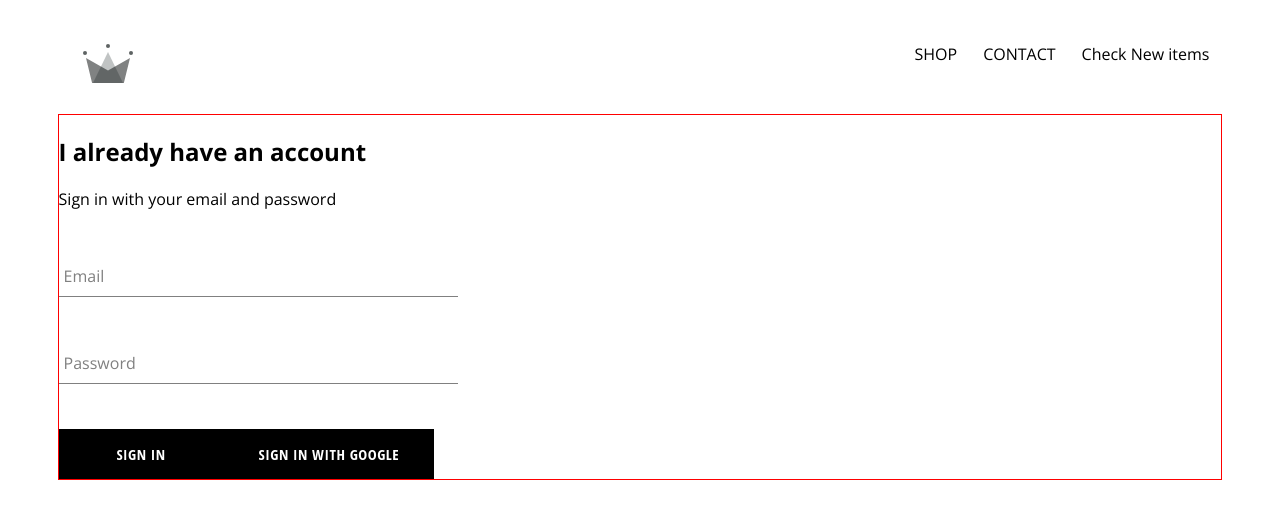
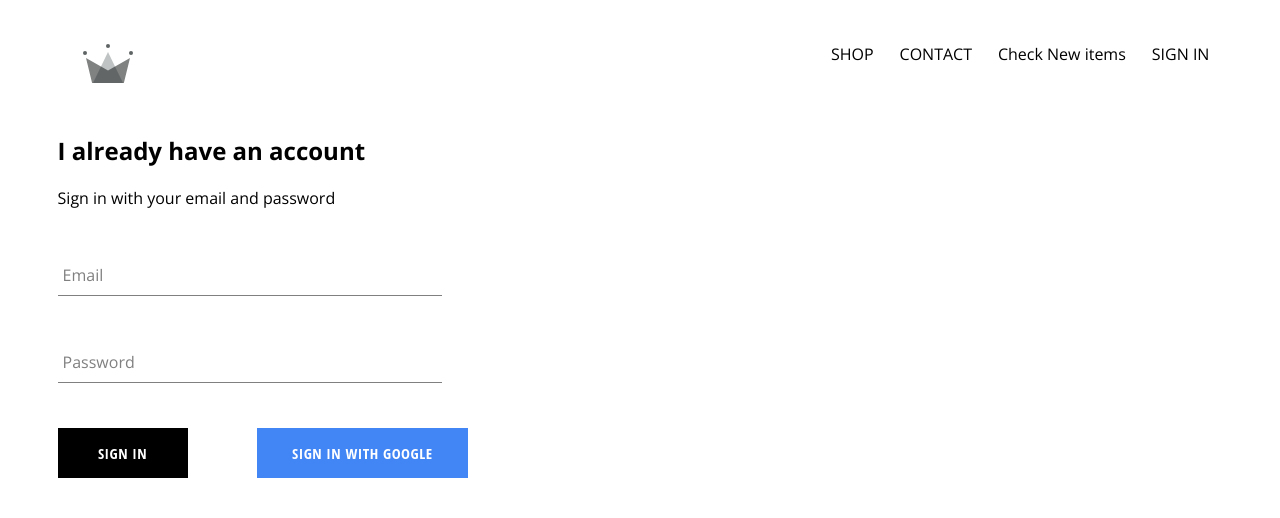
Before and after one commit to DevEmmac/Crown-clothing, a React (Create React App) app: page /signin in a window 1280 px wide. Shown: the top 518 px of the page. Built offline with nearby package versions, Linux system fonts and the light colour scheme; no server answers; a web font is replaced by a local one.

Commit message:
intergrated firebase into application, created sign in pge with sign in component and sign in with google

```diff
--- a/src/App.css
+++ b/src/App.css
@@ -1,4 +1,8 @@
 @import url('https://fonts.googleapis.com/css2?family=Bigelow+Rules&family=Open+Sans:ital,wght@0,300..800;1,300..800&display=swap');
+
+* {
+  box-sizing: border-box;
+}
 
 body {
   font-family: "Open Sans", sans-serif;
--- a/src/App.js
+++ b/src/App.js
@@ -19,19 +19,27 @@
     }
   }
 
+  // Google authentication
+
+  unsubscribeFromAuth  = null;
+
   componentDidMount() {
-     auth.onAuthStateChanged(user => {
-      this.setState({ currentUser: user});
+     this.unsubscribeFromAuth = auth.onAuthStateChanged(user => {
+      this.setState({ currentUser: user });
 
       console.log(user);
-     })
+     });
+  }
+
+  componentWillUnmount() {
+    this.unsubscribeFromAuth();
   }
 
 
   render() {
     return (
       <div>
-        <Header />
+        <Header currentUser={this.state.currentUser}/>
           <Routes>
             <Route exact path='/' Component={HomePage} />
             <Route path='/shop' Component={ShopPage} />
--- a/src/component/custom/custom-button.component.jsx
+++ b/src/component/custom/custom-button.component.jsx
@@ -2,9 +2,10 @@
 
 import './custom-button.style.css';
 
-const CustomButton = ( { children, ...otherProps }) => (
-    <button className='custom-button' {...otherProps}>
-       {children}
+const CustomButton = ({ children, isGoogleSignIn, ...otherProps }) => (
+    <button
+      className={`${isGoogleSignIn ? 'google-sign-in' : ''} custom-button`} {...otherProps}>
+      {children}
     </button>
 );
 
--- a/src/component/custom/custom-button.style.css
+++ b/src/component/custom/custom-button.style.css
@@ -1,9 +1,8 @@
 .custom-button {
-    min-width: 165px;
+    min-width: 130px;
     width: auto;
     height: 50px;
     letter-spacing: 0.5px;
-    line-height: 50px;
     padding: 0 35px 0 35px;
     font-size: 15px;
     background-color: black;
@@ -18,5 +17,14 @@
 .custom-button:hover {
     background-color: white;
     color: black;
-    border: 1px solid black;
-  }
+}
+
+.google-sign-in {
+    background-color: #4285f4;
+    color: white;
+}
+
+.google-sign-in:hover {
+    background-color: #357ae8;
+    border: none;
+}
--- a/src/component/header/header.component.jsx
+++ b/src/component/header/header.component.jsx
@@ -1,12 +1,14 @@
 import React from "react";
 
 import { Link } from 'react-router-dom';
+
+import { auth } from '../../firebase/firebase.utils';
 
 import { ReactComponent as Logo } from '../../assets/crown.svg';
 
 import './header.style.css';
 
-const Header = () => (
+const Header = ({ currentUser }) => (
     <div className="header">
         <Link className="logo-container" to="/">
             <Logo className='logo'/>
@@ -24,6 +26,13 @@
             <Link className="option" to="/">
              Check New items
             </Link>
+
+            {
+                currentUser ?
+                <div className="option" onClick={() => auth.signOut()}> SIGN OUT </div>
+                :
+                <Link className="option" to='/signin'> SIGN IN </Link>
+            }
         </div>
 
     </div>
--- a/src/component/header/header.style.css
+++ b/src/component/header/header.style.css
@@ -22,4 +22,5 @@
 }
 .option {
     padding: 10px 13px;
-    }
+    cursor: pointer;
+}
--- a/src/component/sign-in/sign-in.component.jsx
+++ b/src/component/sign-in/sign-in.component.jsx
@@ -53,14 +53,22 @@
                     required
                     />
 
-                    <CustomButton type="submit"> Sign In </CustomButton>
-                    <CustomButton onClick={signInWithGoogle}>
-                        {' '}
-                        Sign In with Google{' '} </CustomButton>
+                    <div className="buttons">
+                        <CustomButton type="submit"> Sign In </CustomButton>
+
+                          <div className="google-sign-in">
+                             <CustomButton onClick={signInWithGoogle} isGoogleSignIn>
+                                Sign In with Google
+                             </CustomButton>
+                           </div>
+                    </div>
                 </form>
              </div>
-        )
+        );
     }
  }
 
  export default SignIn;
+
+
+//  {' '}
--- a/src/component/sign-in/sign-in.style.css
+++ b/src/component/sign-in/sign-in.style.css
@@ -1,5 +1,5 @@
 .sign-in {
-    border: 1px solid red;
+    width: 410px;
     display: flex;
     flex-direction: column;
 }
@@ -7,3 +7,8 @@
 .title {
     margin: 5px 0;
 }
+
+.buttons {
+    display: flex;
+    justify-content: space-between;
+}
```
